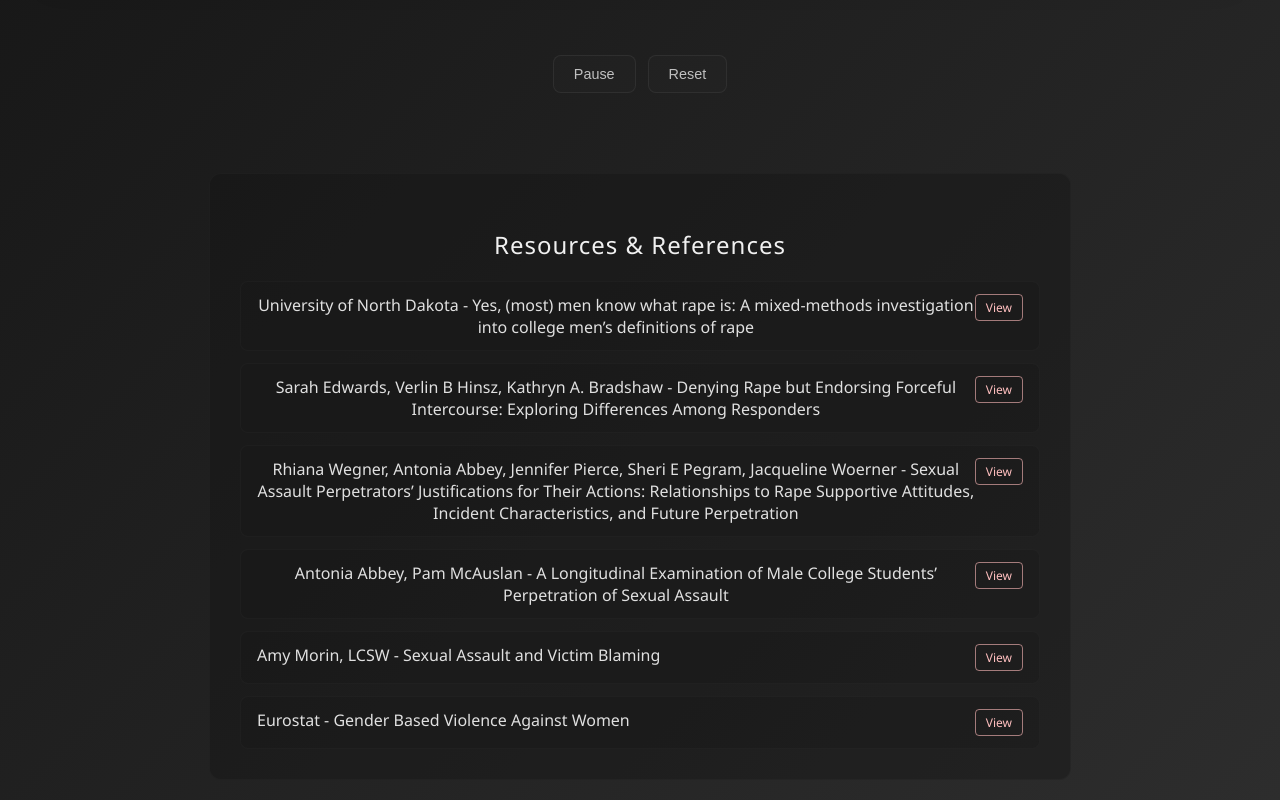
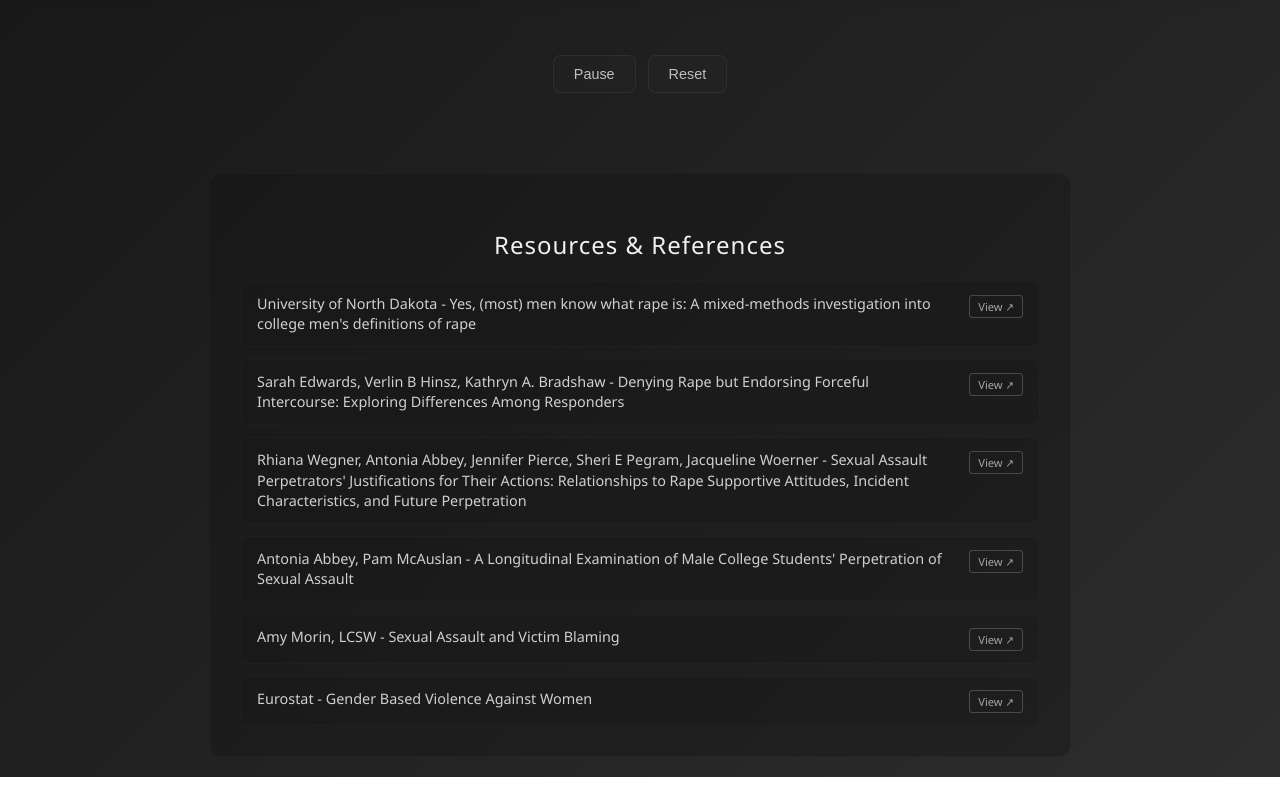
Before and after one commit to idgafd/Data-Visualisation-Course, a plain HTML site: page Course Project/index.html in a window 1280 px wide. Shown: the part 1693-2493 px from the top of the page. After the commit the page ends 2470 px from the top, so only its background shows below. Drawn offline with nearby package versions, Linux system fonts and the light colour scheme.

Commit message:
Update index.html

```diff
--- a/Course Project/index.html
+++ b/Course Project/index.html
@@ -241,6 +241,7 @@
             border: 1px solid rgba(80, 80, 80, 0.1);
             border-radius: 8px;
             transition: all 0.3s ease;
+            gap: 15px;
         }
 
         .resource-item:hover {
@@ -248,38 +249,38 @@
             border-color: rgba(120, 120, 120, 0.2);
         }
 
-        .resource-link {
-            color: #99ccff;
-            text-decoration: none;
+        .resource-title {
+            color: #d0d0d0;
             font-size: 0.9em;
             line-height: 1.4;
             flex: 1;
+            text-align: left;
+            margin: 0;
         }
 
-        .resource-link:hover {
-            color: #bbddff;
-            text-decoration: underline;
+        .resource-btn {
+            flex-shrink: 0;
+            padding: 3px 8px;
+            background: transparent;
+            border: 1px solid rgba(255, 255, 255, 0.2);
+            border-radius: 3px;
+            font-size: 0.7em;
+            color: rgba(255, 255, 255, 0.6);
+            text-decoration: none;
+            transition: all 0.2s ease;
+            white-space: nowrap;
+            margin-top: 1px;
         }
 
-        .resource-btn{
-            flex-shrink:0;
-            padding:4px 10px;
-            background:transparent;
-            border:1px solid rgba(255,187,187,.6);
-            border-radius:4px;
-            font-size:.75em;
-            color:#ffbfbf;
-            text-decoration:none;
-            transition:.25s;
+        .resource-btn:hover {
+            background: rgba(255, 255, 255, 0.05);
+            color: rgba(255, 255, 255, 0.9);
+            border-color: rgba(255, 255, 255, 0.4);
         }
 
-        .resource-btn:hover{
-            background:rgba(81,9,8,.45);
-            color:#ffdede;
-            border-color:rgba(255,187,187,.9);
+        .resource-btn::after {
+            content: " ↗";
         }
-
-        .resource-btn::after{content:\" ↗\";}
 
         .control-group {
             display: flex;
@@ -496,10 +497,10 @@
             </div>
 
             <div class="resources-section">
-                  <h3 class="resources-title">Resources &amp; References</h3>
+                <h3 class="resources-title">Resources & References</h3>
                 <div class="resources-list" id="resourcesList">
                     <div class="resource-item">
-                          <span class="resource-title">University of North Dakota - Yes, (most) men know what rape is: A mixed-methods investigation into college men’s definitions of rape</span>
+                        <span class="resource-title">University of North Dakota - Yes, (most) men know what rape is: A mixed-methods investigation into college men's definitions of rape</span>
                         <a class="resource-btn" href="https://commons.und.edu/cgi/viewcontent.cgi?article=1033&context=psych-fac" target="_blank">View</a>
                     </div>
                     <div class="resource-item">
@@ -507,11 +508,11 @@
                         <a class="resource-btn" href="https://www.researchgate.net/publication/291567285_Denying_Rape_but_Endorsing_Forceful_Intercourse_Exploring_Differences_Among_Responders" target="_blank">View</a>
                     </div>
                     <div class="resource-item">
-                          <span class="resource-title">Rhiana Wegner, Antonia Abbey, Jennifer Pierce, Sheri E Pegram, Jacqueline Woerner - Sexual Assault Perpetrators’ Justifications for Their Actions: Relationships to Rape Supportive Attitudes, Incident Characteristics, and Future Perpetration</span>
+                        <span class="resource-title">Rhiana Wegner, Antonia Abbey, Jennifer Pierce, Sheri E Pegram, Jacqueline Woerner - Sexual Assault Perpetrators' Justifications for Their Actions: Relationships to Rape Supportive Attitudes, Incident Characteristics, and Future Perpetration</span>
                         <a class="resource-btn" href="https://pmc.ncbi.nlm.nih.gov/articles/PMC4491036/" target="_blank">View</a>
                     </div>
                     <div class="resource-item">
-                          <span class="resource-title">Antonia Abbey, Pam McAuslan - A Longitudinal Examination of Male College Students’ Perpetration of Sexual Assault</span>
+                        <span class="resource-title">Antonia Abbey, Pam McAuslan - A Longitudinal Examination of Male College Students' Perpetration of Sexual Assault</span>
                         <a class="resource-btn" href="https://pmc.ncbi.nlm.nih.gov/articles/PMC4484276/" target="_blank">View</a>
                     </div>
                     <div class="resource-item">
@@ -521,6 +522,7 @@
                     <div class="resource-item">
                         <span class="resource-title">Eurostat - Gender Based Violence Against Women</span>
                         <a class="resource-btn" href="https://ec.europa.eu/eurostat/web/gender-based-violence/database" target="_blank">View</a>
+                    </div>
                 </div>
             </div>
         </div>
```
Lines whose indentation alone changed are shown as unchanged.
